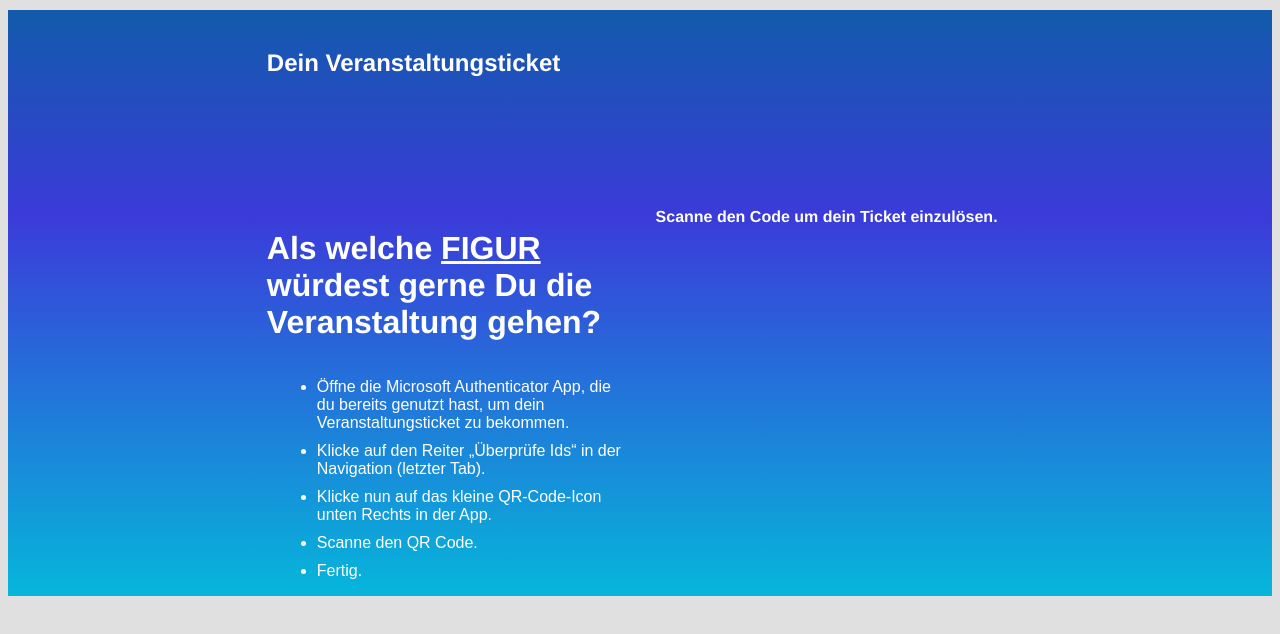
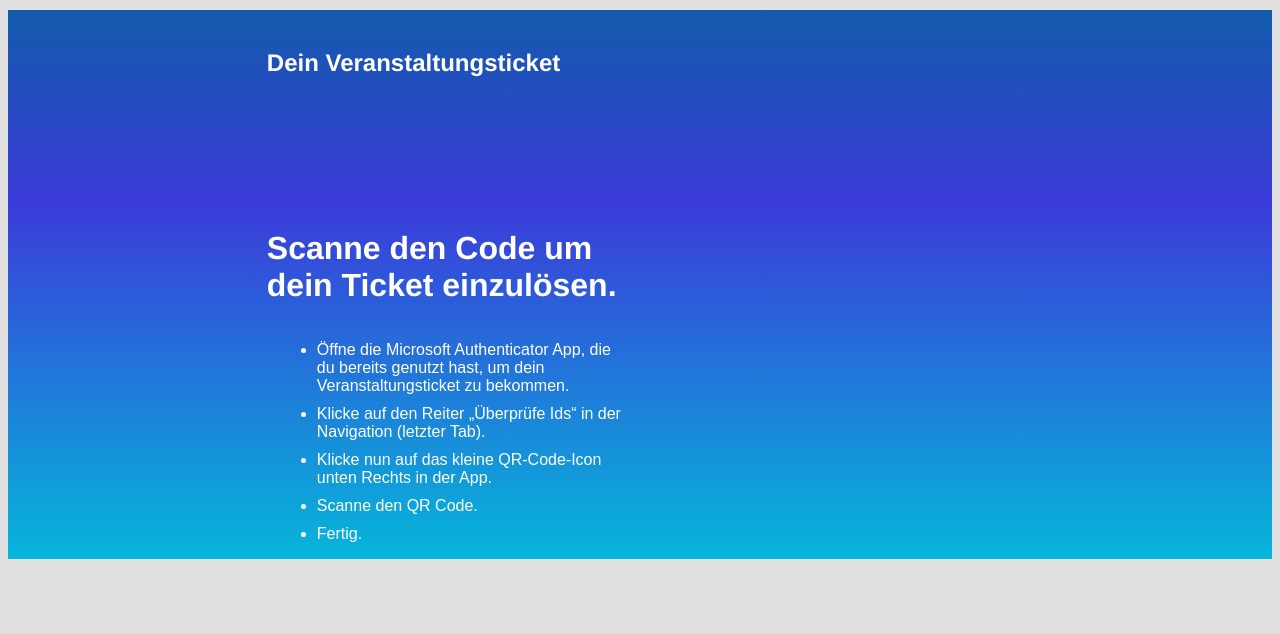
Before and after one commit to sdareddy/microsoft-entra-nodejs, a website: page 1-node-api-idtokenhint/public/verifier.html in a window 1280 px wide. Drawn offline with Linux system fonts and the light colour scheme; no server answers.

Commit message:
update verifier page

```diff
--- a/1-node-api-idtokenhint/public/verifier.html
+++ b/1-node-api-idtokenhint/public/verifier.html
@@ -22,8 +22,8 @@
                  <div style="margin-top: 5%;">
                      <h2 style="font-family: Helvetica; color: white;">Dein Veranstaltungsticket</h2></div>
                      <div style=" margin-top: 30%; align-self: center;">
-                         <h1 style="font-family: Helvetica; color: white; font-weight: 1000;">Als welche
-                             <u>FIGUR</u><br />würdest gerne Du die Veranstaltung gehen?
+                         <h1 style="font-family: Helvetica; color: white; font-weight: 1000;">
+                            Scanne den Code um dein Ticket einzulösen.
                          </h1>
 <!--                         <p style="font-family: Helvetica; color: white; font-weight: 800;">Scanne den Code um dein Ticket einzulösen.<p>-->
                      </div>
@@ -55,7 +55,7 @@
              </div>
              <div id="rechtercontent" style="width: 30%; margin-top: auto;">
 <!--                 <img src="./images/smartphone_Issuer.png" style="width: 150%;"><img>-->
-                 <p style="font-family: Helvetica; color: white; font-weight: 800; text-align: center;">Scanne den Code um dein Ticket einzulösen.<p>
+                 <!-- <p style="font-family: Helvetica; color: white; font-weight: 800; text-align: center;">Scanne den Code um dein Ticket einzulösen.<p> -->
                  <div id="qrcode" style="text-align: center; margin-bottom: 50px; "></div>
              </div>
              <div id="rechts" style="width: 20%;"></div>
```
